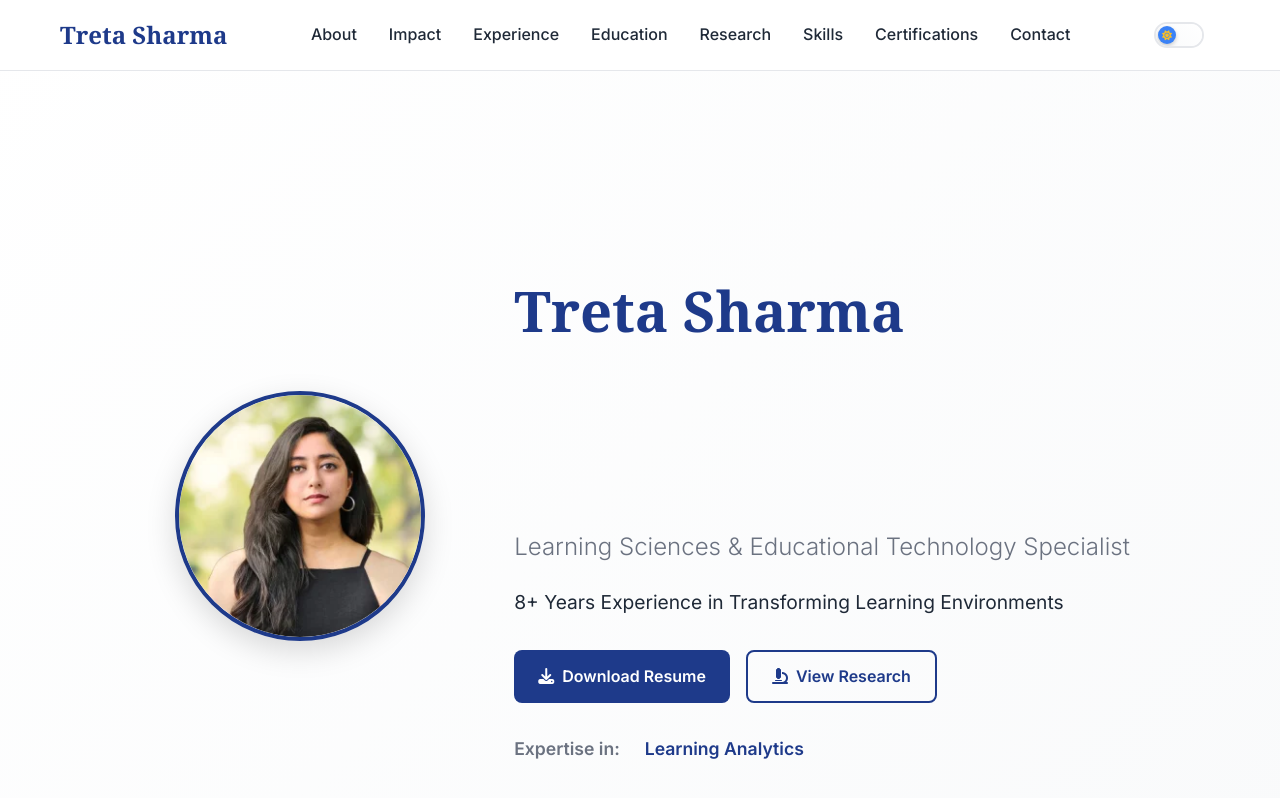
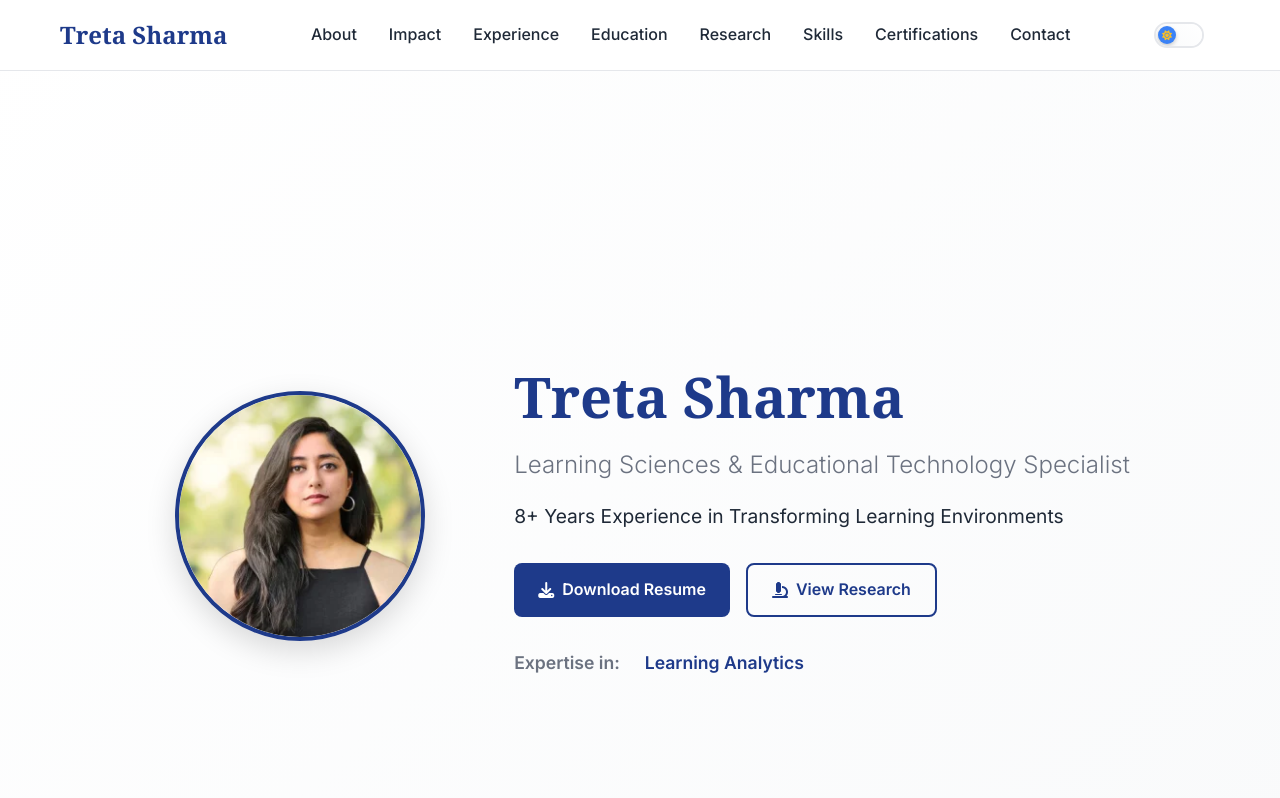
Before and after one commit to jatinkrmalik/tretasharma, a Jekyll site: the page built from index.html, in a window 1280 px wide and 900 px high. Shown: the top 798 px of the window. Built offline with Jekyll 4.4.1, drawn with Linux system fonts in a browser that asks for light colours; some web fonts are replaced.

Commit message:
fix: remove excessive min-height from hero-title causing large gap
Removed min-height from .hero-title and .hero-subtitle in critical CSS
that was causing a large gap below the "Treta Sharma" heading.

```diff
--- a/_layouts/default.html
+++ b/_layouts/default.html
@@ -43,7 +43,7 @@
 
     <!-- Inline critical CSS to reduce CLS and FOUC -->
     <style>
-        :root{--primary-color:#1e3a8a;--primary-rgb:30,58,138;--text-primary:#1f2937;--nav-background:rgba(255,255,255,.95)}.navbar{position:fixed;top:0;width:100%;background:var(--nav-background);z-index:1000}.nav-container{max-width:1200px;margin:0 auto;padding:0 20px;display:flex;justify-content:space-between;align-items:center;height:70px}.hero-content{display:grid;grid-template-columns:300px 1fr;gap:4rem;align-items:center;min-height:calc(100vh - 70px);padding-top:70px}.profile-img{width:250px;height:250px;border-radius:50%;object-fit:cover}.hero-title{font-family:Georgia,serif;font-size:3.5rem;color:var(--primary-color);margin-bottom:1rem;line-height:1.2;min-height:4.2em}.hero-subtitle{font-size:1.5rem;margin-bottom:1rem;font-weight:300;min-height:1.8em}.hero-buttons{display:flex;gap:1rem;margin-bottom:2rem}.btn{display:inline-flex;align-items:center;gap:.5rem;padding:12px 24px;border:none;border-radius:8px;text-decoration:none;font-weight:600;font-size:1rem;cursor:pointer}.btn-primary{background:var(--primary-color);color:#fff}.section-title{font-family:Georgia,serif;font-size:2.5rem;color:var(--primary-color);text-align:center;margin-bottom:3rem}.container{max-width:1200px;margin:0 auto;padding:0 20px}.section{padding:80px 0}
+        :root{--primary-color:#1e3a8a;--primary-rgb:30,58,138;--text-primary:#1f2937;--nav-background:rgba(255,255,255,.95)}.navbar{position:fixed;top:0;width:100%;background:var(--nav-background);z-index:1000}.nav-container{max-width:1200px;margin:0 auto;padding:0 20px;display:flex;justify-content:space-between;align-items:center;height:70px}.hero-content{display:grid;grid-template-columns:300px 1fr;gap:4rem;align-items:center;min-height:calc(100vh - 70px);padding-top:70px}.profile-img{width:250px;height:250px;border-radius:50%;object-fit:cover}.hero-title{font-family:Georgia,serif;font-size:3.5rem;color:var(--primary-color);margin-bottom:1rem;line-height:1.2}.hero-subtitle{font-size:1.5rem;margin-bottom:1rem;font-weight:300}.hero-buttons{display:flex;gap:1rem;margin-bottom:2rem}.btn{display:inline-flex;align-items:center;gap:.5rem;padding:12px 24px;border:none;border-radius:8px;text-decoration:none;font-weight:600;font-size:1rem;cursor:pointer}.btn-primary{background:var(--primary-color);color:#fff}.section-title{font-family:Georgia,serif;font-size:2.5rem;color:var(--primary-color);text-align:center;margin-bottom:3rem}.container{max-width:1200px;margin:0 auto;padding:0 20px}.section{padding:80px 0}
         /* Reserve space for rotating text to prevent CLS */
         .rotating-text{display:inline-block;position:relative;min-width:200px;height:1.2em;vertical-align:top}
         /* Reserve space for buttons to prevent CLS */
```
